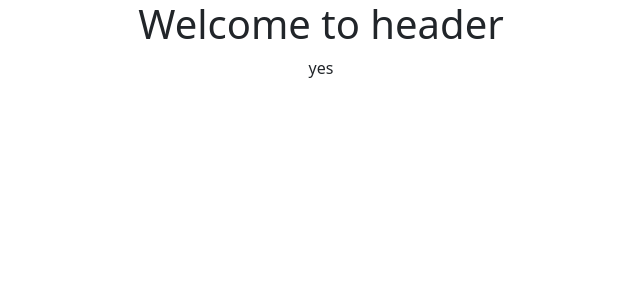
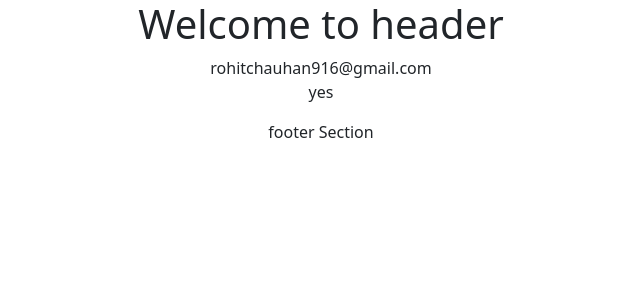
Before and after one commit to RohitChauhan916/learn-reactjs, a React (Create React App) app: page / in a window 1280 px wide. Shown: the top 300 px of the page, without its empty margins (319-959 px from the left). Built offline with nearby package versions, Linux system fonts and the light colour scheme.

Commit message:
add simple props

```diff
--- a/src/App.js
+++ b/src/App.js
@@ -2,11 +2,13 @@ import logo from './logo.svg';
 import './App.css';
 import { Container } from 'react-bootstrap';
 import Header from './header';
+import Footer from './footer';
 
 function App() {
   return (
     <div className="App">
-      <Header />
+      <Header email="rohitchauhan916@gmail.com"/>
+      <Footer />
     </div>
   );
 }
--- /dev/null
+++ b/src/footer.jsx
@@ -0,0 +1,7 @@
+import React from 'react';
+
+export default function Footer() {
+  return (
+    <div>footer Section</div>
+  )
+}
--- a/src/header.jsx
+++ b/src/header.jsx
@@ -1,8 +1,9 @@
-function Header(){
+function Header(props){
+    console.log(props.email);
     return (
         <div>
         <h1>Welcome to header</h1>
-        <div></div>
+        <div>{props.email}</div>
         <p>yes</p>
         </div>
     )
```
